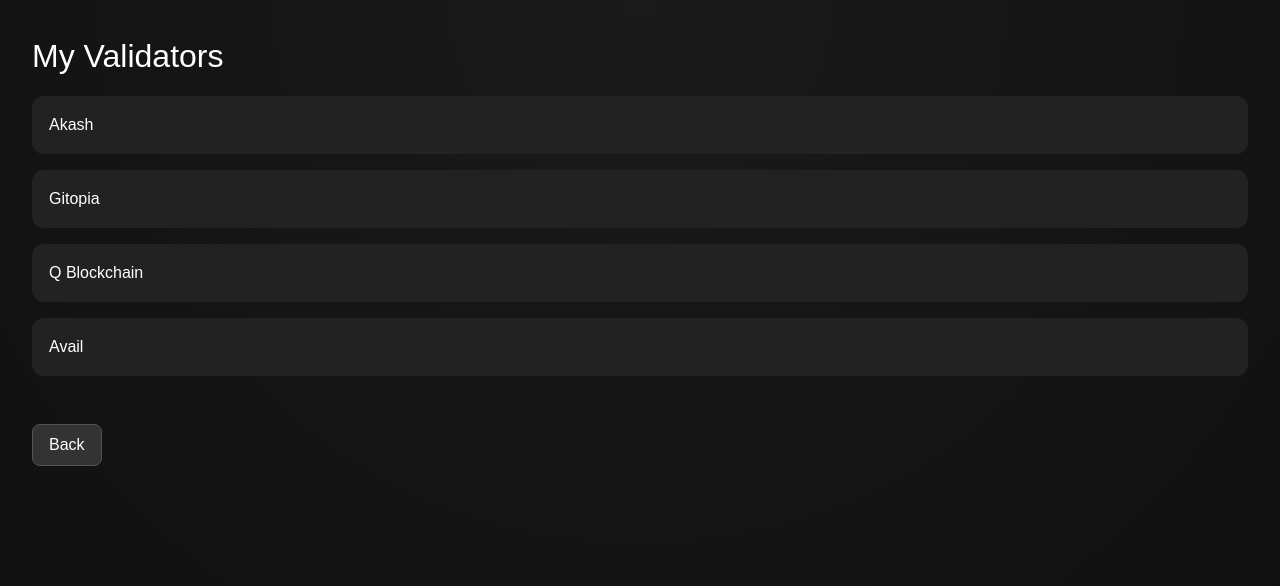
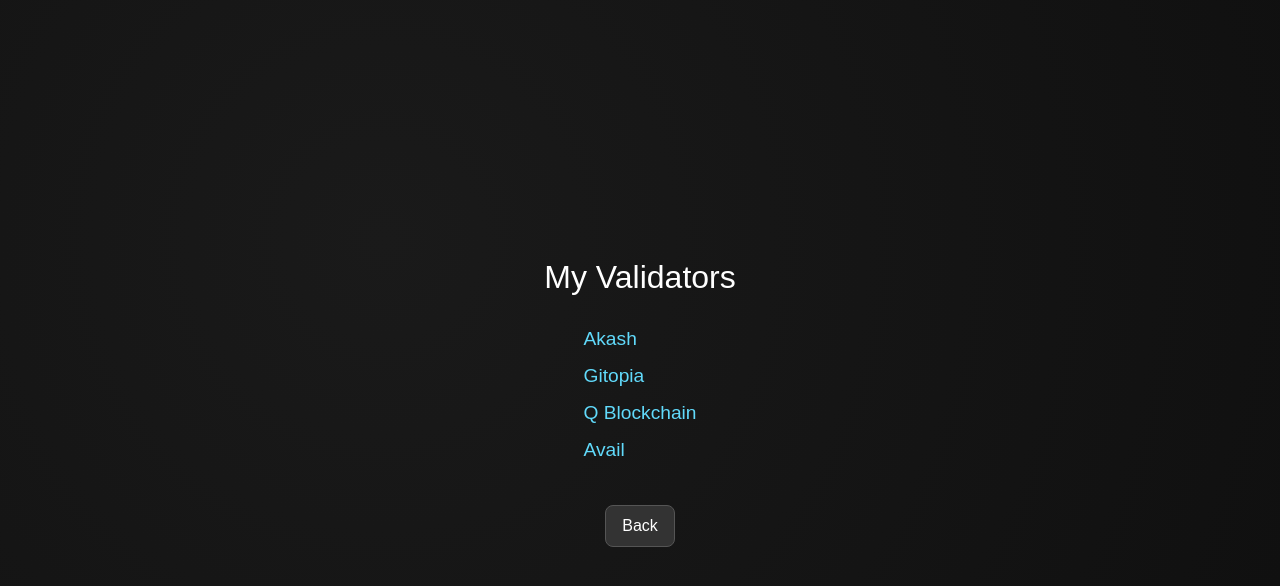
Before and after one commit to Heroness1/daycreed-inframe, a Next.js app: page /validator in a window 1280 px wide. Shown: the top 586 px of the page. Built offline with nearby package versions, Linux system fonts and the light colour scheme.

Commit message:
Update validator.js

```diff
--- a/pages/validator.js
+++ b/pages/validator.js
@@ -1,39 +1,35 @@
-import { useState } from 'react';
-
-const validators = ['Akash', 'Gitopia', 'Q Blockchain', 'Avail'];
-
 export default function ValidatorPage() {
-  const [active, setActive] = useState(null);
+  const validators = [
+    { name: 'Akash', link: 'https://akashnet.io' },
+    { name: 'Gitopia', link: 'https://gitopia.com' },
+    { name: 'Q Blockchain', link: 'https://q.org' },
+    { name: 'Avail', link: 'https://availproject.org' },
+  ];
 
   return (
     <main style={{
-      padding: '2rem',
-      fontFamily: 'Sora, sans-serif',
-      color: 'white',
-      background: 'radial-gradient(circle at top, #1a1a1a, #0f0f0f)',
-      minHeight: '100vh',
+      display: 'flex',
+      flexDirection: 'column',
+      alignItems: 'center',
+      justifyContent: 'center',
+      height: '100vh',
+      background: 'radial-gradient(circle at 30% 30%, #1a1a1a, #0f0f0f)',
+      color: 'white'
     }}>
       <h1 style={{ fontSize: '2rem', marginBottom: '1rem' }}>My Validators</h1>
-
-      {validators.map((name, i) => (
-        <div
-          key={i}
-          onClick={() => setActive(i)}
-          style={{
-            marginBottom: '1rem',
-            padding: '1rem',
-            background: active === i ? '#333' : '#222',
-            borderRadius: '0.75rem',
-            border: active === i ? '1px solid #888' : '1px solid transparent',
-            cursor: 'pointer',
-            transform: active === i ? 'scale(1.02)' : 'scale(1)',
-            transition: 'all 0.2s ease-in-out',
-          }}
-        >
-          {name}
-        </div>
-      ))}
-
+      <ul style={{ listStyle: 'none', padding: 0 }}>
+        {validators.map((v, i) => (
+          <li key={i} style={{ margin: '0.5rem 0' }}>
+            <a href={v.link} target="_blank" rel="noopener noreferrer" style={{
+              color: '#61dafb',
+              textDecoration: 'none',
+              fontSize: '1.2rem'
+            }}>
+              {v.name}
+            </a>
+          </li>
+        ))}
+      </ul>
       <button
         onClick={() => window.location.href = '/'}
         style={{
```
